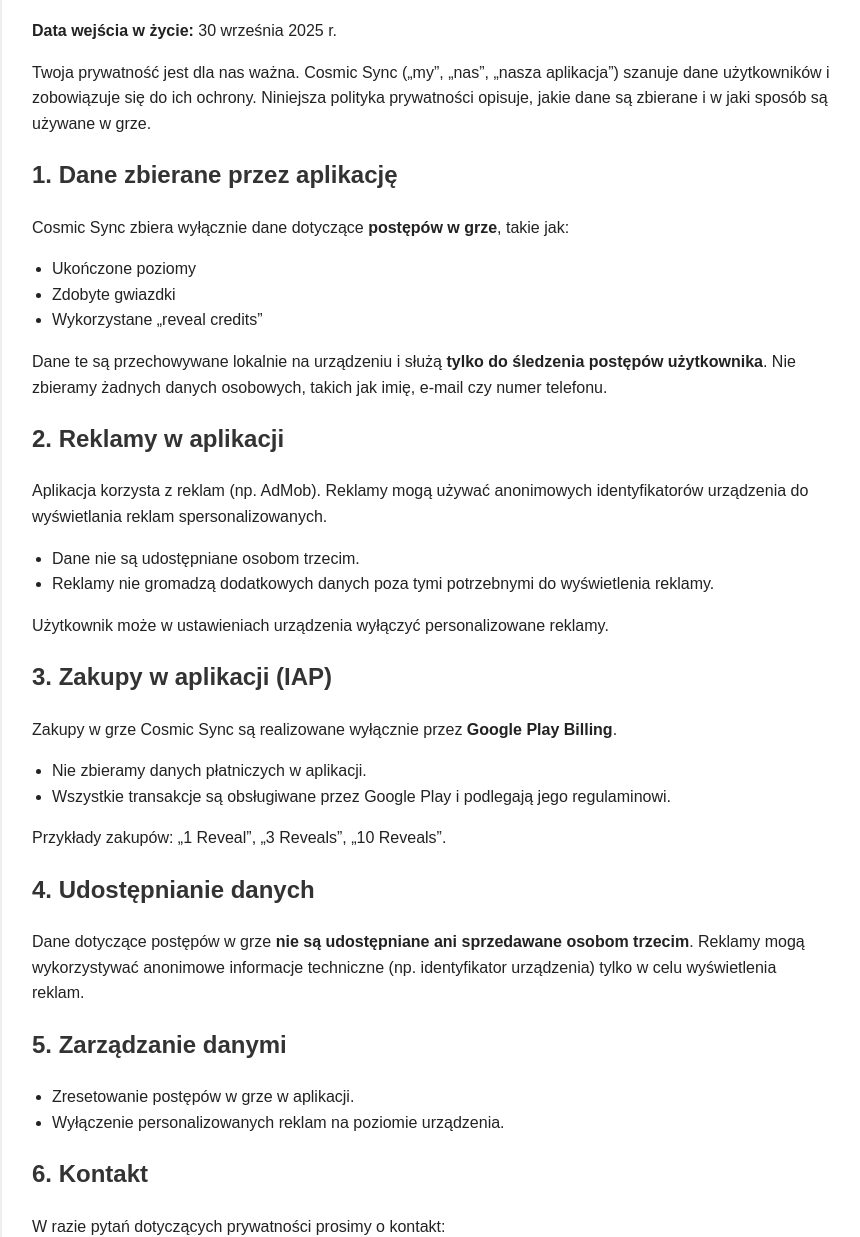
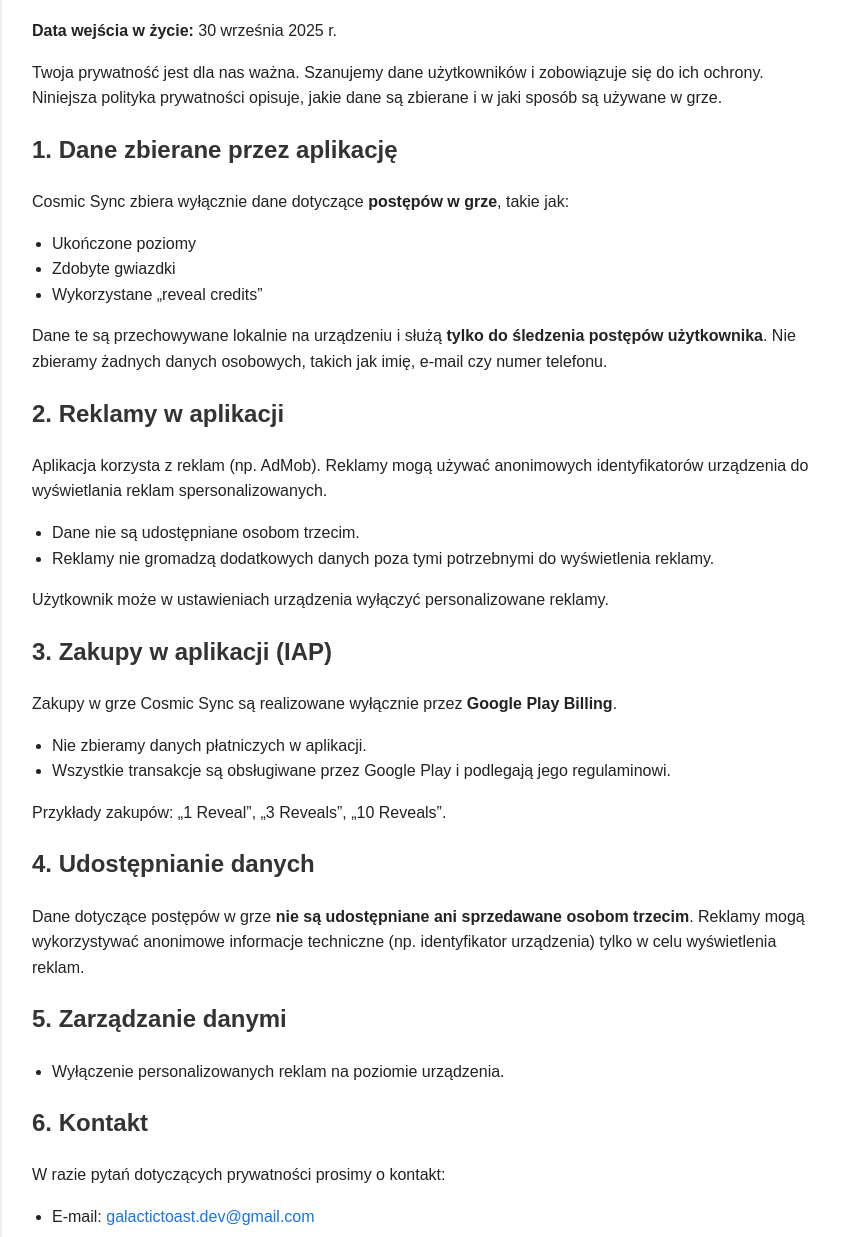
Before and after one commit to ant570/CosmicSync, a plain HTML site: page index.html in a window 1280 px wide. Shown: the part 134-1371 px from the top of the page, without its empty margins (208-1068 px from the left). Drawn offline with Linux system fonts and the light colour scheme.

Commit message:
Update index.html

```diff
--- a/index.html
+++ b/index.html
@@ -18,7 +18,7 @@
         <h1>Polityka prywatności – Cosmic Sync</h1>
         <p><strong>Data wejścia w życie:</strong> 30 września 2025 r.</p>
 
-        <p>Twoja prywatność jest dla nas ważna. Cosmic Sync („my”, „nas”, „nasza aplikacja”) szanuje dane użytkowników i zobowiązuje się do ich ochrony. Niniejsza polityka prywatności opisuje, jakie dane są zbierane i w jaki sposób są używane w grze.</p>
+        <p>Twoja prywatność jest dla nas ważna. Szanujemy dane użytkowników i zobowiązuje się do ich ochrony. Niniejsza polityka prywatności opisuje, jakie dane są zbierane i w jaki sposób są używane w grze.</p>
 
         <h2>1. Dane zbierane przez aplikację</h2>
         <p>Cosmic Sync zbiera wyłącznie dane dotyczące <strong>postępów w grze</strong>, takie jak:</p>
@@ -50,15 +50,13 @@
 
         <h2>5. Zarządzanie danymi</h2>
         <ul>
-            <li>Zresetowanie postępów w grze w aplikacji.</li>
             <li>Wyłączenie personalizowanych reklam na poziomie urządzenia.</li>
         </ul>
 
         <h2>6. Kontakt</h2>
         <p>W razie pytań dotyczących prywatności prosimy o kontakt:</p>
         <ul>
-            <li>E-mail: <a href="mailto:privacy@twojadomena.pl">privacy@twojadomena.pl</a></li>
-            <li>Strona: <a href="http://www.twojadomena.pl/privacy" target="_blank">www.twojadomena.pl/privacy</a></li>
+            <li>E-mail: <a href="mailto:galactictoast.dev@gmail.com">galactictoast.dev@gmail.com</a></li>
         </ul>
     </div>
 </body>
```
